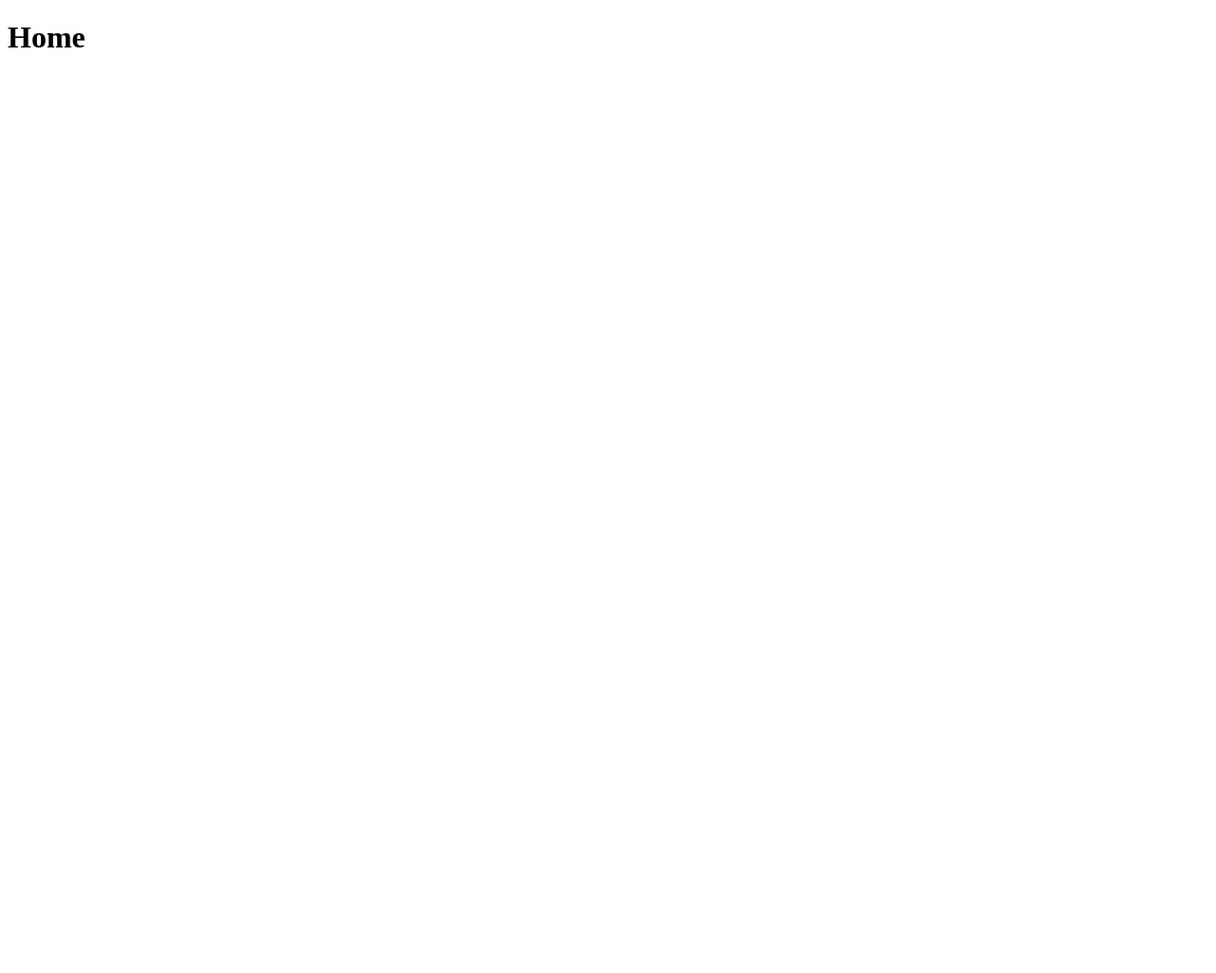
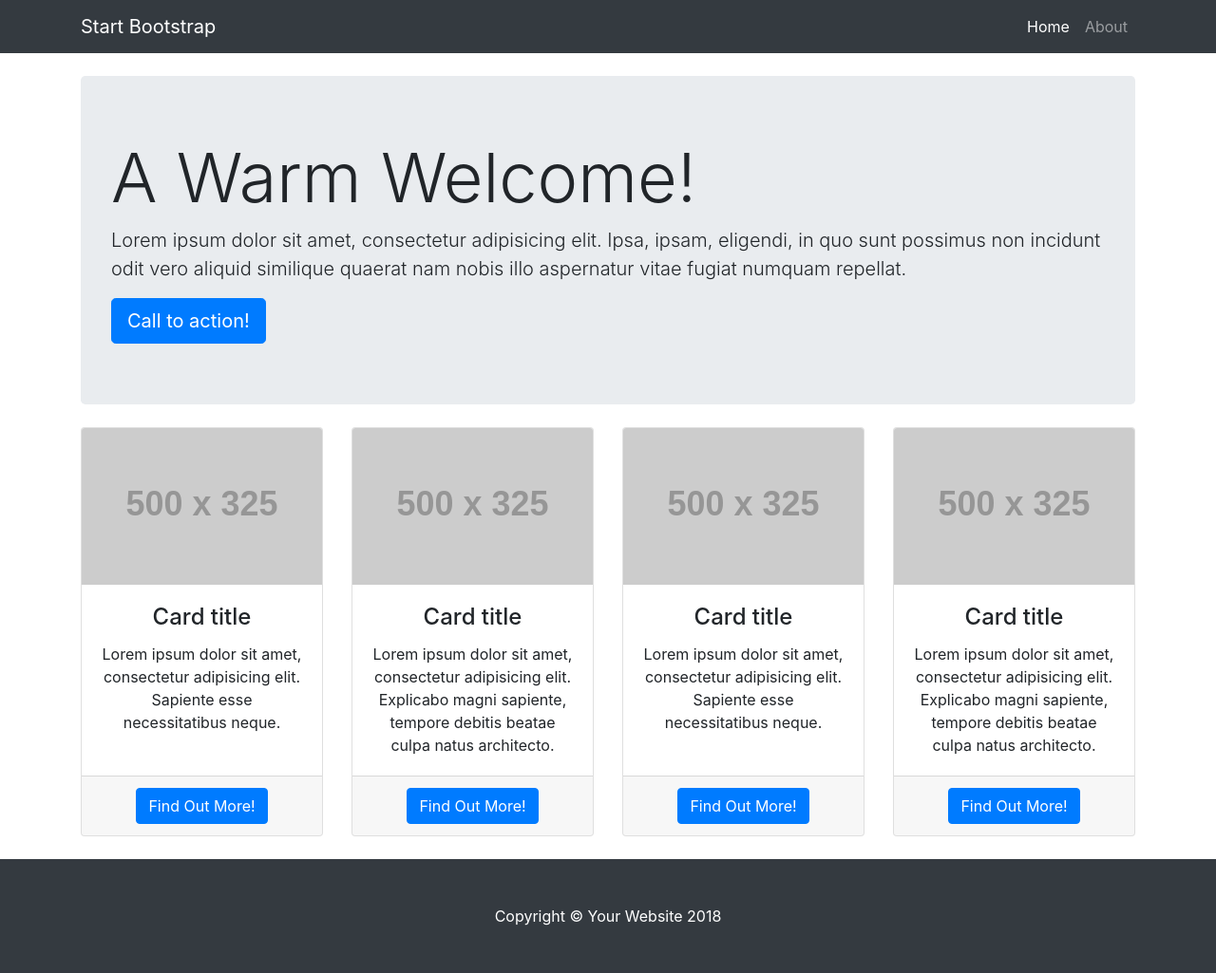
Before and after one commit to adiian/gitcommits, a Django app: page / in a window 1280 px wide. Before the commit the page is almost empty. Shown: the whole page at 95% size. Before the commit the page ends 50 px from the top, so only its background shows below. Run offline with Django 3.2, Linux system fonts and the light colour scheme; grey boxes labelled with a size stand in for pictures from a placeholder-image service; some libraries are stand-ins or nearby versions.

Commit message:
Added Templates

```diff
--- a/templates/base.html
+++ b/templates/base.html
@@ -1,3 +1,5 @@
+
+{% load static %}
 <!DOCTYPE html>
 <html lang="en">
 <head>
@@ -5,9 +7,32 @@
     <meta name="viewport" content="width=device-width, initial-scale=1.0">
     <meta http-equiv="X-UA-Compatible" content="ie=edge">
     <title>List</title>
+
+    <!-- Bootstrap core CSS -->
+    <link href="{% static 'vendor/bootstrap/css/bootstrap.min.css' %}" rel="stylesheet">
+
+    <!-- Custom styles for this template -->
+    <link href="{% static 'css/heroic-features.css' %}" rel="stylesheet">
+
 </head>
 
+
 <body>
-    {% block content %} {% endblock %}
+
+    {% include 'partials/_navbar.html' %}
+
+    <!-- Page Content -->
+    <div class="container">
+
+        {% block content %} {% endblock %}
+
+    </div>
+    <!-- /.container -->
+
+    {% include 'partials/_footer.html' %}
+
+    <!-- Bootstrap core JavaScript -->
+    <script src="{% static 'vendor/jquery/jquery.min.js' %}"></script>
+    <script src="{% static 'vendor/bootstrap/js/bootstrap.bundle.min.js' %}"></script>
 </body>
 </html>
--- a/templates/pages/index.html
+++ b/templates/pages/index.html
@@ -1,5 +1,73 @@
 {% extends 'base.html' %}
 
 {% block content %}
-<h1>Home</h1>
+
+
+      <!-- Jumbotron Header -->
+      <header class="jumbotron my-4">
+            <h1 class="display-3">A Warm Welcome!</h1>
+            <p class="lead">Lorem ipsum dolor sit amet, consectetur adipisicing elit. Ipsa, ipsam, eligendi, in quo sunt possimus non incidunt odit vero aliquid similique quaerat nam nobis illo aspernatur vitae fugiat numquam repellat.</p>
+            <a href="#" class="btn btn-primary btn-lg">Call to action!</a>
+          </header>
+
+          <!-- Page Features -->
+          <div class="row text-center">
+
+            <div class="col-lg-3 col-md-6 mb-4">
+              <div class="card">
+                <img class="card-img-top" src="http://placehold.it/500x325" alt="">
+                <div class="card-body">
+                  <h4 class="card-title">Card title</h4>
+                  <p class="card-text">Lorem ipsum dolor sit amet, consectetur adipisicing elit. Sapiente esse necessitatibus neque.</p>
+                </div>
+                <div class="card-footer">
+                  <a href="#" class="btn btn-primary">Find Out More!</a>
+                </div>
+              </div>
+            </div>
+
+            <div class="col-lg-3 col-md-6 mb-4">
+              <div class="card">
+                <img class="card-img-top" src="http://placehold.it/500x325" alt="">
+                <div class="card-body">
+                  <h4 class="card-title">Card title</h4>
+                  <p class="card-text">Lorem ipsum dolor sit amet, consectetur adipisicing elit. Explicabo magni sapiente, tempore debitis beatae culpa natus architecto.</p>
+                </div>
+                <div class="card-footer">
+                  <a href="#" class="btn btn-primary">Find Out More!</a>
+                </div>
+              </div>
+            </div>
+
+            <div class="col-lg-3 col-md-6 mb-4">
+              <div class="card">
+                <img class="card-img-top" src="http://placehold.it/500x325" alt="">
+                <div class="card-body">
+                  <h4 class="card-title">Card title</h4>
+                  <p class="card-text">Lorem ipsum dolor sit amet, consectetur adipisicing elit. Sapiente esse necessitatibus neque.</p>
+                </div>
+                <div class="card-footer">
+                  <a href="#" class="btn btn-primary">Find Out More!</a>
+                </div>
+              </div>
+            </div>
+
+            <div class="col-lg-3 col-md-6 mb-4">
+              <div class="card">
+                <img class="card-img-top" src="http://placehold.it/500x325" alt="">
+                <div class="card-body">
+                  <h4 class="card-title">Card title</h4>
+                  <p class="card-text">Lorem ipsum dolor sit amet, consectetur adipisicing elit. Explicabo magni sapiente, tempore debitis beatae culpa natus architecto.</p>
+                </div>
+                <div class="card-footer">
+                  <a href="#" class="btn btn-primary">Find Out More!</a>
+                </div>
+              </div>
+            </div>
+
+          </div>
+          <!-- /.row -->
+
+
+
 {% endblock %}
--- /dev/null
+++ b/templates/partials/_footer.html
@@ -0,0 +1,7 @@
+
+    <!-- Footer -->
+    <footer class="py-5 bg-dark">
+        <div class="container">
+            <p class="m-0 text-center text-white">Copyright &copy; Your Website 2018</p>
+        </div>
+    </footer>
--- /dev/null
+++ b/templates/partials/_navbar.html
@@ -0,0 +1,22 @@
+
+    <!-- Navigation -->
+    <nav class="navbar navbar-expand-lg navbar-dark bg-dark fixed-top">
+            <div class="container">
+                <a class="navbar-brand" href="{% url 'index' %}">Start Bootstrap</a>
+                <button class="navbar-toggler" type="button" data-toggle="collapse" data-target="#navbarResponsive" aria-controls="navbarResponsive" aria-expanded="false" aria-label="Toggle navigation">
+                <span class="navbar-toggler-icon"></span>
+                </button>
+                <div class="collapse navbar-collapse" id="navbarResponsive">
+                <ul class="navbar-nav ml-auto">
+                    <li class="nav-item active">
+                    <a class="nav-link" href="{% url 'index' %}">Home
+                        <span class="sr-only">(current)</span>
+                    </a>
+                    </li>
+                    <li class="nav-item">
+                    <a class="nav-link" href="{% url 'about' %}">About</a>
+                    </li>
+                </ul>
+                </div>
+            </div>
+        </nav>
```
